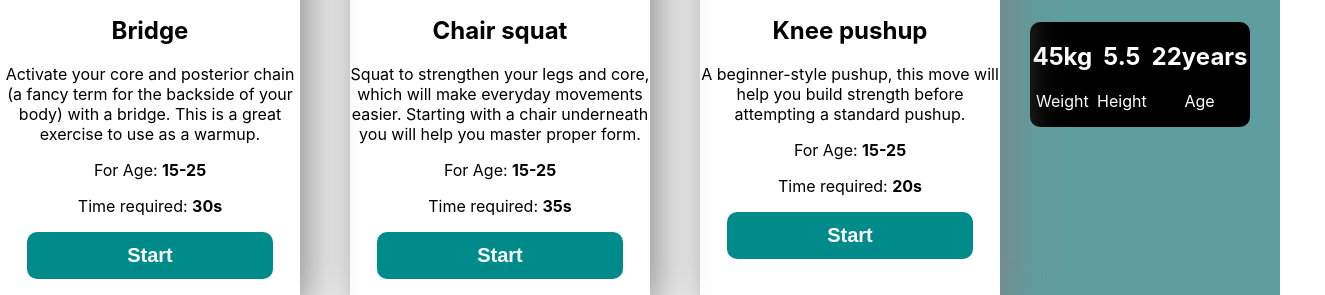
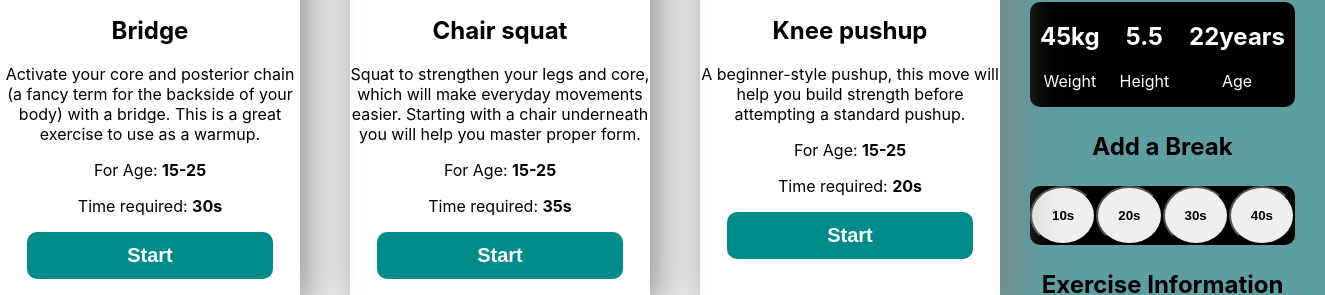
Before and after one commit to miavai649/assignment-8, a React (Create React App) app: page / in a window 1280 px wide. Shown: the part 514-809 px from the top of the page, 1325 px wide, since content can reach past the window. Built offline with nearby package versions, Linux system fonts and the light colour scheme.

Commit message:
break btn added

```diff
--- a/src/components/Details/Details.css
+++ b/src/components/Details/Details.css
@@ -1,10 +1,10 @@
 .details-section {
   background-color: cadetblue;
   height: 100vh;
+  text-align: center;
   margin-top: 300px;
 }
 .personal-details {
-  text-align: center;
   padding-top: 50px;
 }
 .extra-info {
@@ -15,3 +15,16 @@
   margin: 25px 30px;
   border-radius: 10px;
 }
+.all-break-btn {
+  display: flex;
+  justify-content: space-around;
+  background-color: black;
+  color: white;
+  margin: 25px 30px;
+  border-radius: 10px;
+}
+.break-btn {
+  padding: 20px;
+  border-radius: 50%;
+  font-weight: 800;
+}
--- a/src/components/Details/Details.js
+++ b/src/components/Details/Details.js
@@ -24,6 +24,23 @@ const Details = () => {
             </div>
         </div>
       </div>
+      <h2>Add a Break</h2>
+      <div className="all-break-btn">
+            <div>
+                <button className="break-btn">10s</button>
+            </div>
+            <div>
+                <button className="break-btn">20s</button>
+            </div>
+            <div>
+                <button className="break-btn">30s</button>
+            </div>
+            <div>
+                <button className="break-btn">40s</button>
+            </div>
+        </div>
+        <h2>Exercise Information</h2>
+
     </div>
   );
 };
```
